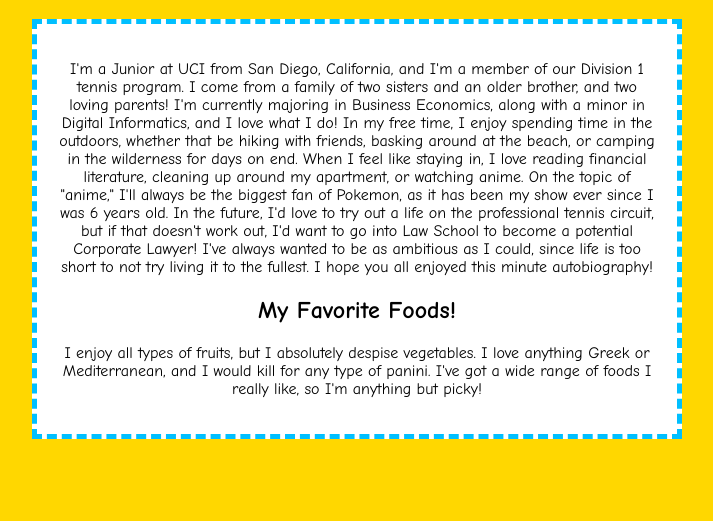
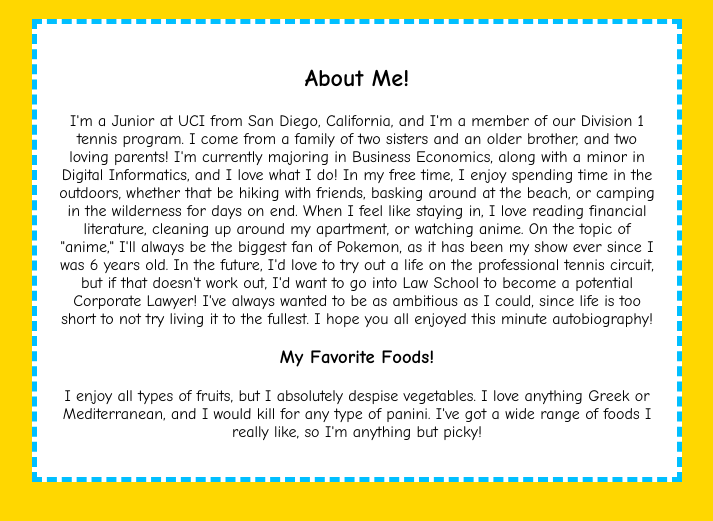
Before and after one commit to nrzamora/noahrzamora.github.io, a plain HTML site: page codefile.html in a window 1280 px wide. Shown: the part 61-582 px from the top of the page, without its empty margins (283-996 px from the left). Drawn offline with Linux system fonts and the light colour scheme.

Commit message:
Update codefile.html

```diff
--- a/codefile.html
+++ b/codefile.html
@@ -33,8 +33,9 @@
 <body>
     <h1>Welcome to Noah Zamora's Resume!</h1>
     <div class="container">
+    	<h2 class="bold">About Me!</h2>
         <p>I'm a Junior at UCI from San Diego, California, and I'm a member of our Division 1 tennis program. I come from a family of two sisters and an older brother, and two loving parents! I'm currently majoring in Business Economics, along with a minor in Digital Informatics, and I love what I do! In my free time, I enjoy spending time in the outdoors, whether that be hiking with friends, basking around at the beach, or camping in the wilderness for days on end. When I feel like staying in, I love reading financial literature, cleaning up around my apartment, or watching anime. On the topic of "anime," I'll always be the biggest fan of Pokemon, as it has been my show ever since I was 6 years old. In the future, I'd love to try out a life on the professional tennis circuit, but if that doesn't work out, I'd want to go into Law School to become a potential Corporate Lawyer! I've always wanted to be as ambitious as I could, since life is too short to not try living it to the fullest. I hope you all enjoyed this minute autobiography!</p>
-        <h2 class="bold">My Favorite Foods!</h2>
+        <h3 class="bold">My Favorite Foods!</h3>
         <p>I enjoy all types of fruits, but I absolutely despise vegetables. I love anything Greek or Mediterranean, and I would kill for any type of panini. I've got a wide range of foods I really like, so I'm anything but picky!</p>
     </div>
 </body>
```
